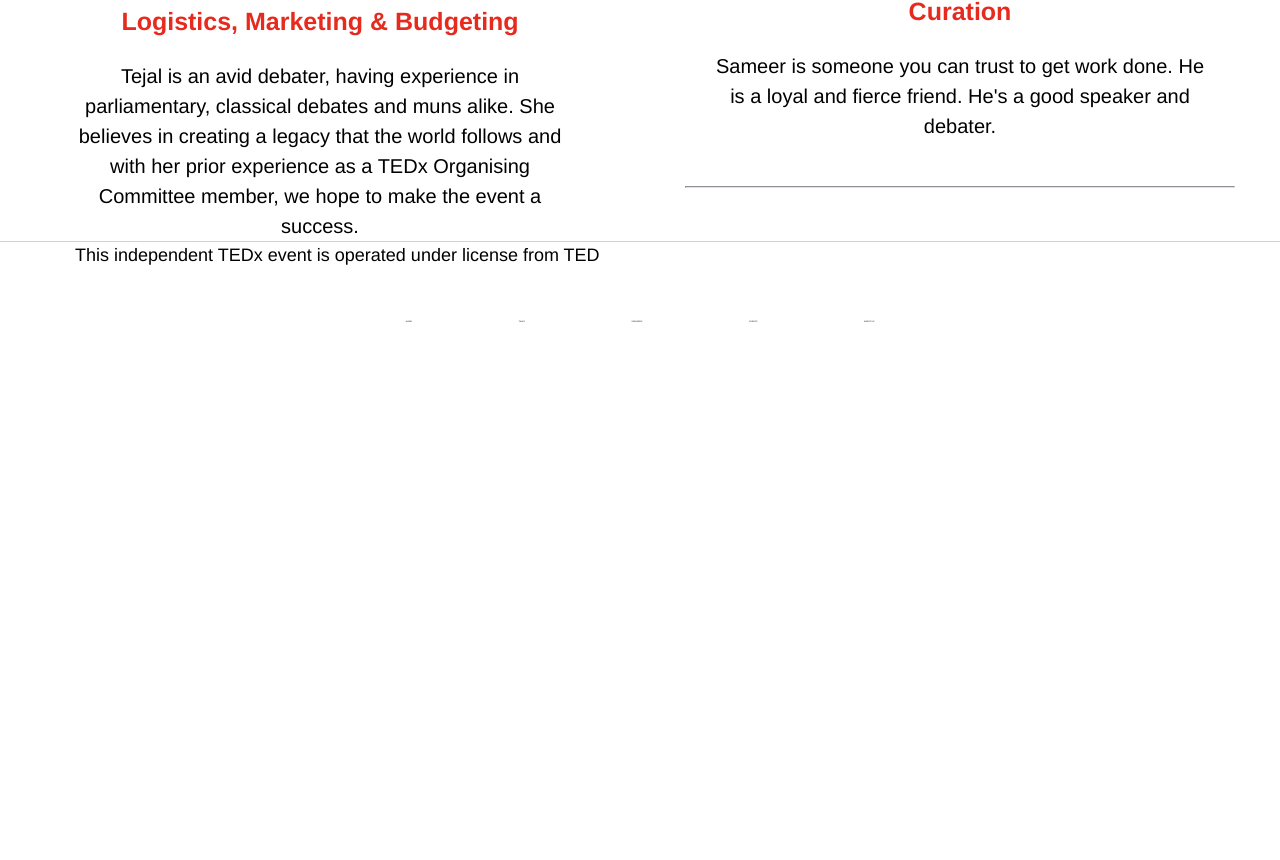
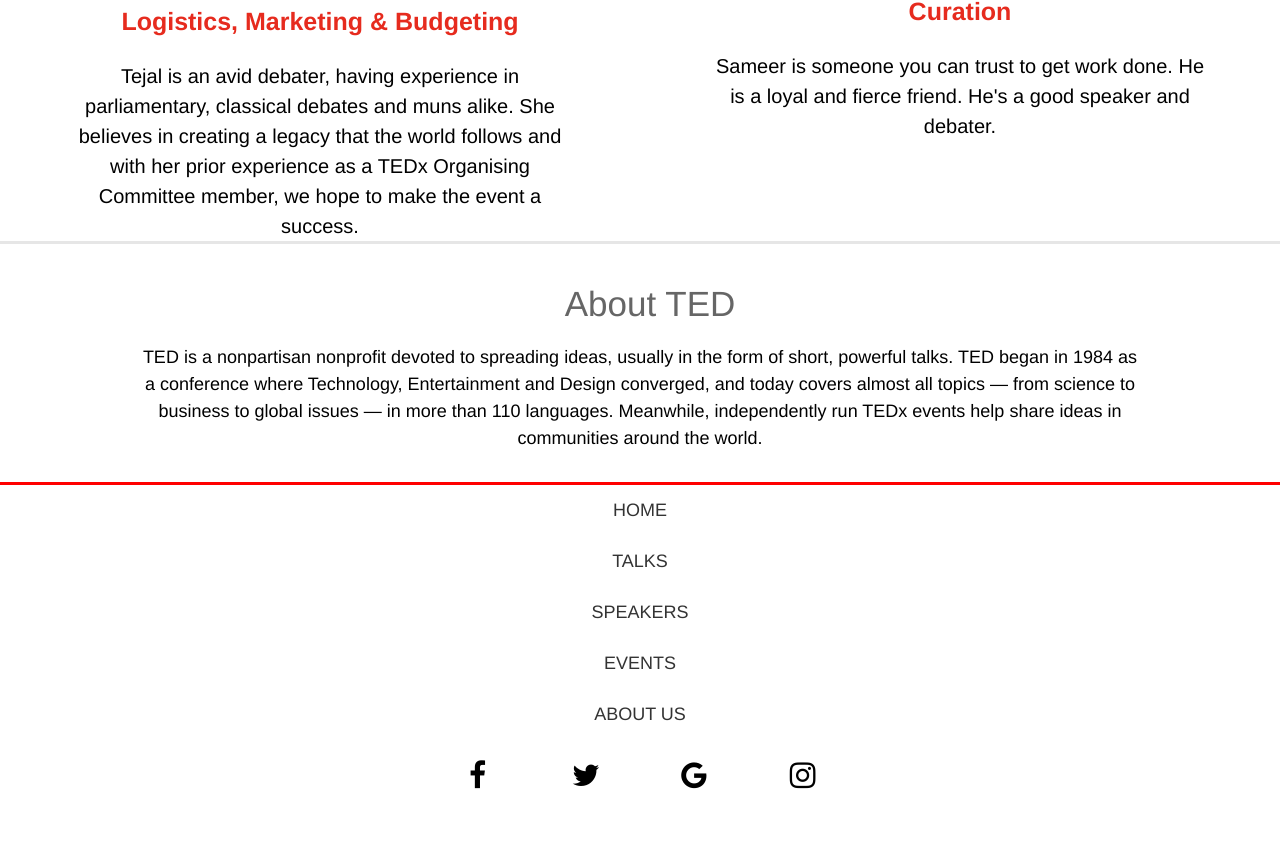
Before and after one commit to simarx10/tedXdpsrkp, a plain HTML site: page about.html in a window 1280 px wide. Shown: the part 1155-2015 px from the top of the page. Before the commit the page ends 1528 px from the top, so only its background shows below. Drawn offline with Linux system fonts and the light colour scheme.

Commit message:
properfooter

```diff
--- a/about.html
+++ b/about.html
@@ -4,6 +4,7 @@
 <link href="https://fonts.googleapis.com/css?family=Montserrat"
  rel="stylesheet">
 <link href="https://fonts.googleapis.com/css?family=Open+Sans" rel="stylesheet">
+<link rel="stylesheet" href="https://cdnjs.cloudflare.com/ajax/libs/font-awesome/4.7.0/css/font-awesome.min.css">
  </head>
 <body>
 	<header>
@@ -27,6 +28,12 @@
 <li><a href=""> EVENTS </a></li>
 <li><a href="about.html"> ABOUT US </a></li>
 </ul>
+<div class="iconsnav">
+	<a href="" class="fa fa-facebook"></a>
+	<a href="" class="fa fa-twitter"></a>
+	<a href="#" class="fa fa-google"></a>
+	<a href="" class="fa fa-instagram"></a>
+</div>
 </div>
 </nav><hr class="navline">
 </header>
@@ -64,7 +71,10 @@
 
 <div id="footer">
 
-	<p> This independent TEDx event is operated under license from TED </p>
+<div class="textfooter">
+    <h3 class="abtted"> About TED </h3>
+	<p class="abtteddesc"> TED is a nonpartisan nonprofit devoted to spreading ideas, usually in the form of short, powerful talks. TED began in 1984 as a conference where Technology, Entertainment and Design converged, and today covers almost all topics — from science to business to global issues — in more than 110 languages. Meanwhile, independently run TEDx events help share ideas in communities around the world.</p>
+</div>
 
 	 <ul>
 <li><a href="index.html"> HOME </a></li>
@@ -73,6 +83,12 @@
 <li><a href=""> EVENTS </a></li>
 <li><a href="about.html"> ABOUT US </a></li>
 </ul>
+<div class="icons">
+	<a href="" class="fa fa-facebook"></a>
+	<a href="" class="fa fa-twitter"></a>
+	<a href="#" class="fa fa-google"></a>
+	<a href="" class="fa fa-instagram"></a>
+</div>
 </div>
 </body>
 </html>
--- a/main.css
+++ b/main.css
@@ -12,7 +12,7 @@ body {
 	width: 100%;
 	}
 
-nav a {
+header nav a {
 	text-decoration: none;
 	text-align: center;
 	color: black;
@@ -22,20 +22,29 @@ nav a {
 	width: 100%;
 }
 
-nav ul {
+header nav ul {
 	width: 100%;
 	text-align: center;
 }
 
-nav li {
+header nav li {
 	list-style: none;
 	line-height: 80px;
 	font-size: 40px;
 
 }
 
+header nav ul li a:hover {
+	color: #e62b1e;
 
-nav {
+}
+
+header nav ul li a.active {
+	color: #e62b1e;
+}
+
+
+header nav {
 	display: flex;
 	justify-content: space-between;
 	flex: 1 1 0;
@@ -239,10 +248,7 @@ h4 {
 	position: relative;
 	width: 100%;
 	height: 60px;
-	margin-top: -60px;
 	clear: both;
-
-
 }
 
 #footer ul {
@@ -252,8 +258,8 @@ h4 {
 }
 
 #footer ul li {
-	display: inline-block;
-	padding: 60px 15px;
+	display: block;
+	padding: 18px 0;
 
 
 }
@@ -261,13 +267,63 @@ h4 {
 #footer ul li a {
 	color: black;
 	text-decoration: none;
-	font-size: 2px;
+	font-size: 18px;
 }
 
 #footer ul li a:hover {
     	color: #e62b1e;
 
     }
+
+    .icons {
+	width: 100%;
+	text-align: center;
+	font-size: 30px;
+	padding-bottom: 50px;
+}
+
+    .iconsnav {
+	width: 100%;
+	text-align: center;
+	font-size: 50px;
+	padding-top: 30px;
+}
+
+.fa {
+    padding: 10px;
+    font-size: 30px;
+    width: 60px;
+    text-align: center;
+    text-decoration: none;
+    color: black;
+}
+
+.abtted {
+
+	color: #666;
+	padding-top: 40px;
+	font-weight: normal;
+	padding-bottom: 20px;
+	font-size: 35px;
+}
+
+.abtteddesc {
+
+	padding: 0 5% 30px 5%;
+	font-size: 18px;
+	line-height: 1.5em;
+	text-align: center;
+
+}
+
+.lastline {
+	display: none;
+}
+
+.textfooter {
+	border-top: 3px solid rgba(17,17,17,.1);
+	border-bottom: 3px solid red;
+}
 
 @media screen and (min-width: 1200px) {
 	.bar {
@@ -305,7 +361,10 @@ h4 {
 	width: 100%;
 	height: 150px;
 
+}
 
+    header nav ul li a.active {
+	color: #e62b1e;
 }
 
 .mainbody {
@@ -321,7 +380,6 @@ h4 {
 	height: 60px;
 	margin-top: -60px;
 	clear: both;
-	border-top: 1px solid lightgrey;
 
 }
 
@@ -332,21 +390,20 @@ h4 {
 }
 
 #footer ul li {
-	display: inline-block;
-	padding: 4%;
-
+	display: block;
+	padding: 15px;
 
 }
 
 #footer ul li a {
-	color: black;
+	color: #333;
 	text-decoration: none;
+	font-size: 18px;
 }
 
 #footer ul li a:hover {
     	color: #e62b1e;
-    	border-bottom: 1px solid #e62b1e;
-    }
+        }
 
  .navline {
   	position: relative;
@@ -358,7 +415,7 @@ h4 {
     	float: left;
     	position: absolute;
     	top: 10px;
-    	width:275px;
+    	width:300px;
     	height: 125px;
     	text-align: center;
     	background-color: transparent;
@@ -471,6 +528,45 @@ h4 {
 
 }
 
+.abtted {
+
+	color: #666;
+	padding-top: 40px;
+	font-weight: normal;
+	padding-bottom: 20px;
+	font-size: 35px;
+}
+
+.abtteddesc {
+
+	padding: 0 5% 30px 5%;
+	font-size: 18px;
+	line-height: 1.5em;
+	text-align: center;
+
+
+}
+
+.textfooter {
+	border-top: 3px solid rgba(17,17,17,.1);
+	border-bottom: 3px solid red;
+}
+
+.icons {
+	width: 100%;
+	text-align: center;
+	font-size: 30px;
+	padding-bottom: 50px;
+}
+
+.fa {
+    padding: 20px;
+    font-size: 30px;
+    width: 60px;
+    text-align: center;
+    text-decoration: none;
+    color: black;
+}
 
 
 	}
```
Also changed, not shown: index.html (+1 -1 lines).
